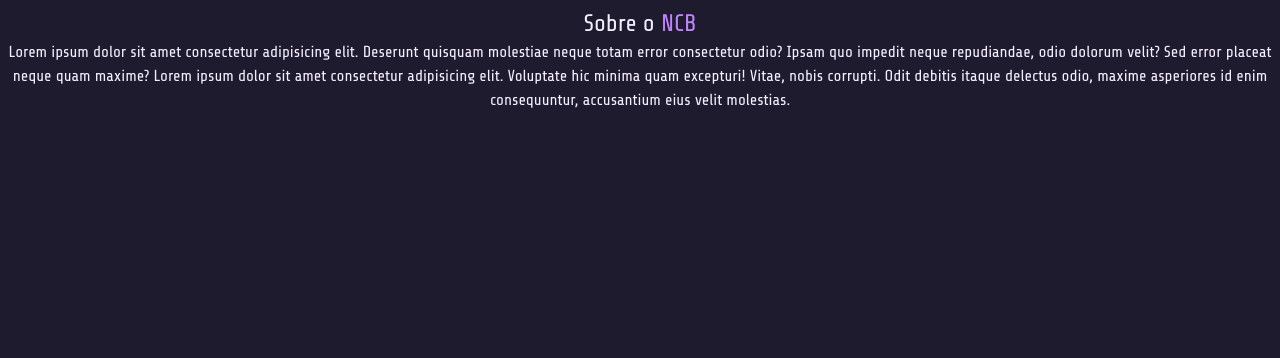
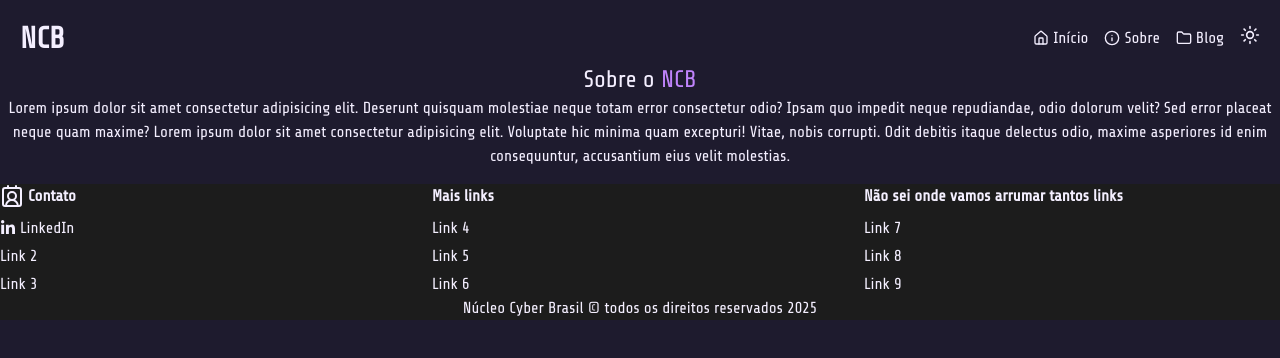
Before and after one commit to NucleoCyberBrasill/SiteNcbFull, a React (Vite) app: page /sobre in a window 1280 px wide. Shown: the top 358 px of the page. Built offline with nearby package versions, Linux system fonts and the light colour scheme.

Commit message:
💄 template padrao na página sobre

```diff
--- a/src/pages/about/index.tsx
+++ b/src/pages/about/index.tsx
@@ -1,8 +1,11 @@
+import { MainTemplate } from "@/templates/MainTemplate";
+
 export function About(){
     return (
-        <>
+            <MainTemplate>
+
         <h1 className="text-2xl text-center mt-2">Sobre o <span className="text-[var(--color-primary-self)]">NCB</span></h1>
         <p className="text-center">Lorem ipsum dolor sit amet consectetur adipisicing elit. Deserunt quisquam molestiae neque totam error consectetur odio? Ipsam quo impedit neque repudiandae, odio dolorum velit? Sed error placeat neque quam maxime? Lorem ipsum dolor sit amet consectetur adipisicing elit. Voluptate hic minima quam excepturi! Vitae, nobis corrupti. Odit debitis itaque delectus odio, maxime asperiores id enim consequuntur, accusantium eius velit molestias.</p>
-        </>
+</MainTemplate>
     )
 }
```
